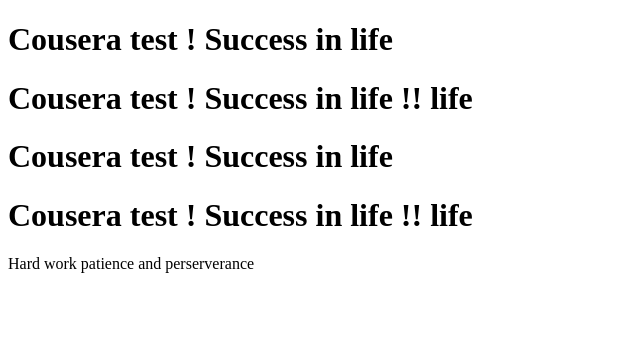
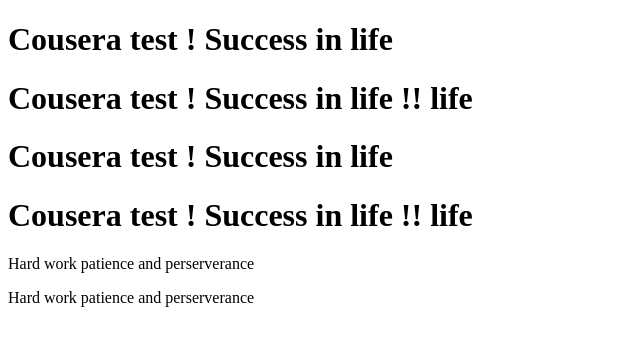
Before and after one commit to Taracom/Courseratest, a plain HTML site: page site/index.html in a window 1280 px wide. Shown: the whole page, without its empty margins (0-640 px from the left). Drawn offline with Linux system fonts and the light colour scheme.

Commit message:
Success in life.

```diff
--- a/site/index.html
+++ b/site/index.html
@@ -11,5 +11,6 @@
     <h1>Cousera test ! Success in life </h1>
     <h1>Cousera test ! Success in life  !! life</h1>
     <p> Hard work patience and perserverance</p>
+    <p> Hard work patience and perserverance</p>
 </body>
 </html>
```
